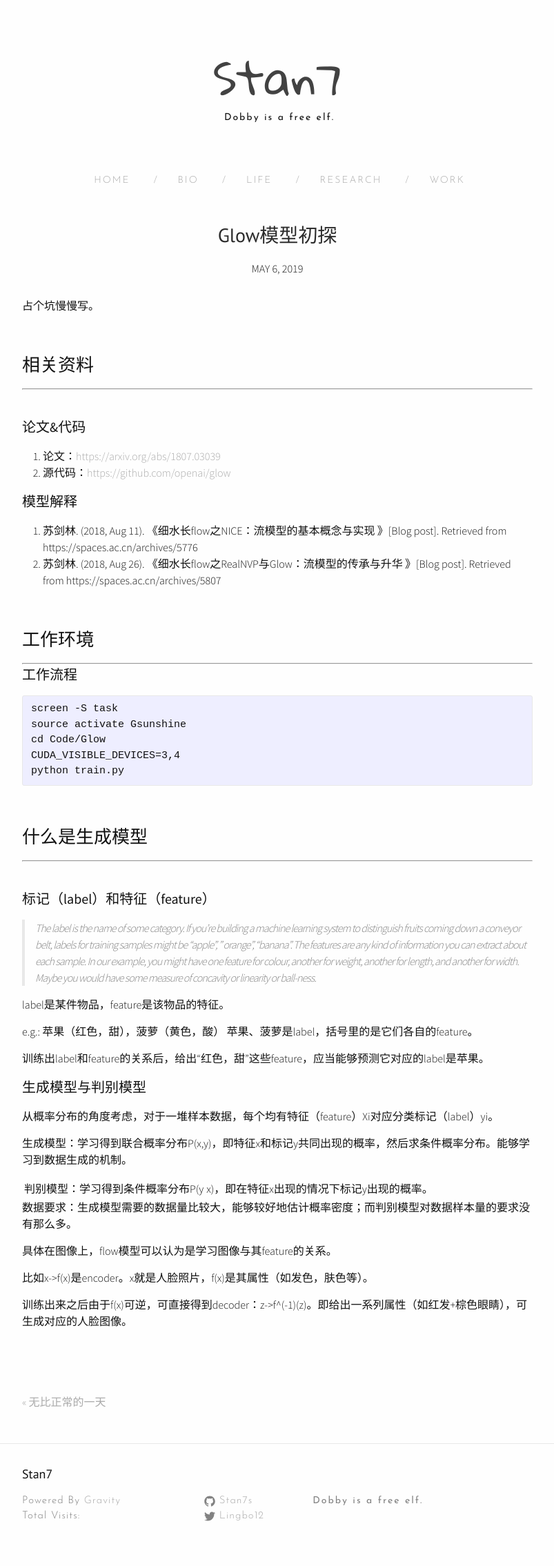
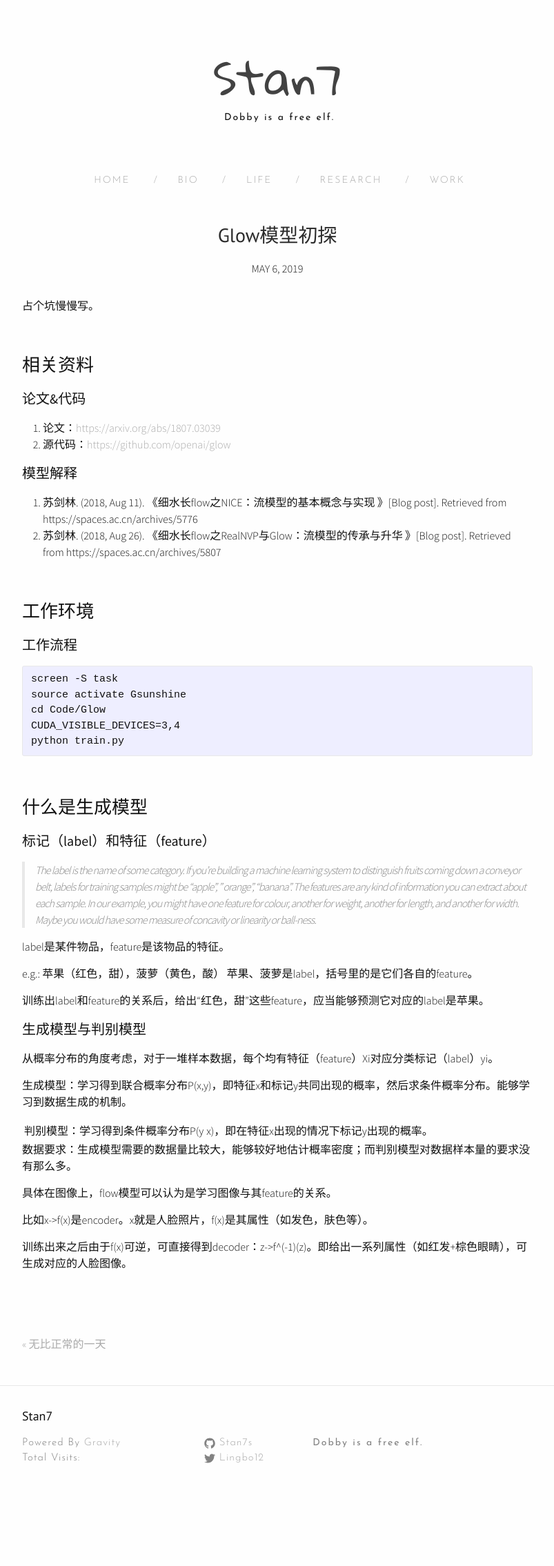
Before and after one commit to Stan7s/stan7s.github.io, a Jekyll site: the page built from _posts/2019-05-06-Glow.markdown, in a window 1280 px wide. Shown: the whole page at 69% size, without its empty margins (238-1041 px from the left). Built offline with Jekyll 4.4.1, drawn with Linux system fonts in a browser that asks for light colours; nearby versions of some CDN libraries; comment, search, counter and statistics services are not loaded; after the commit the page ends 2186 px from its top, so only the background shows below that.

Commit message:
Update 2019-05-06-Glow.markdown

````diff
--- a/_posts/2019-05-06-Glow.markdown
+++ b/_posts/2019-05-06-Glow.markdown
@@ -10,8 +10,7 @@ author: "Stan7"
 <br/>
 
 ### 相关资料
----
-<br/>
+
 #### 论文&代码
 
 1. 论文：[https://arxiv.org/abs/1807.03039](https://arxiv.org/abs/1807.03039)
@@ -25,7 +24,7 @@ author: "Stan7"
 <br/>
 
 ### 工作环境
----
+
 #### 工作流程
 ```
 screen -S task
@@ -38,8 +37,7 @@ python train.py
 <br/>
 
 ### 什么是生成模型
----
-<br/>
+
 #### 标记（label）和特征（feature）
 
 >The label is the name of some category. If you’re building a machine learning system to distinguish fruits coming down a conveyor belt, labels for training samples might be “apple”, ” orange”, “banana”. The features are any kind of information you can extract about each sample. In our example, you might have one feature for colour, another for weight, another for length, and another for width. Maybe you would have some measure of concavity or linearity or ball-ness.
````
